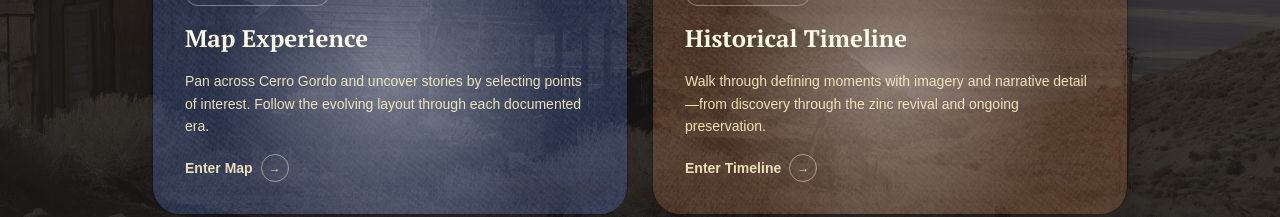
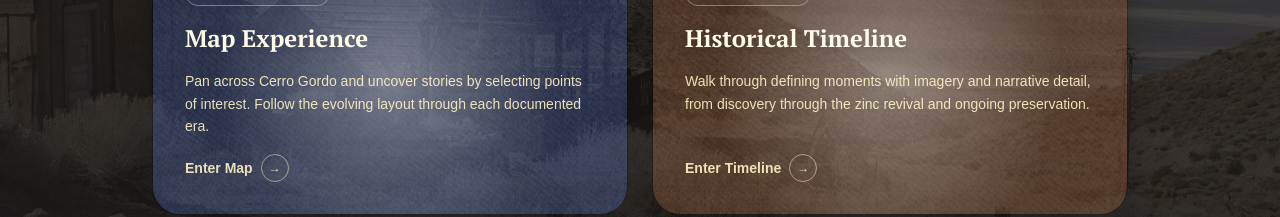
Before and after one commit to ReimannLabs/Cerro-Gordo-History, a Next.js app: page / in a window 1280 px wide. Shown: the part 411-628 px from the top of the page. Built offline with nearby package versions, Linux system fonts and the light colour scheme.

Commit message:
Fix punctuation in historical timeline description for clarity

```diff
--- a/src/app/page.tsx
+++ b/src/app/page.tsx
@@ -21,7 +21,7 @@ const options = [
 		badge: 'Narrative',
 		title: 'Historical Timeline',
 		description:
-			'Walk through defining moments with imagery and narrative detail—from discovery through the zinc revival and ongoing preservation.',
+			'Walk through defining moments with imagery and narrative detail, from discovery through the zinc revival and ongoing preservation.',
 		cta: 'Enter Timeline',
 		accent: 'bg-amber-900/30',
 	},
```
